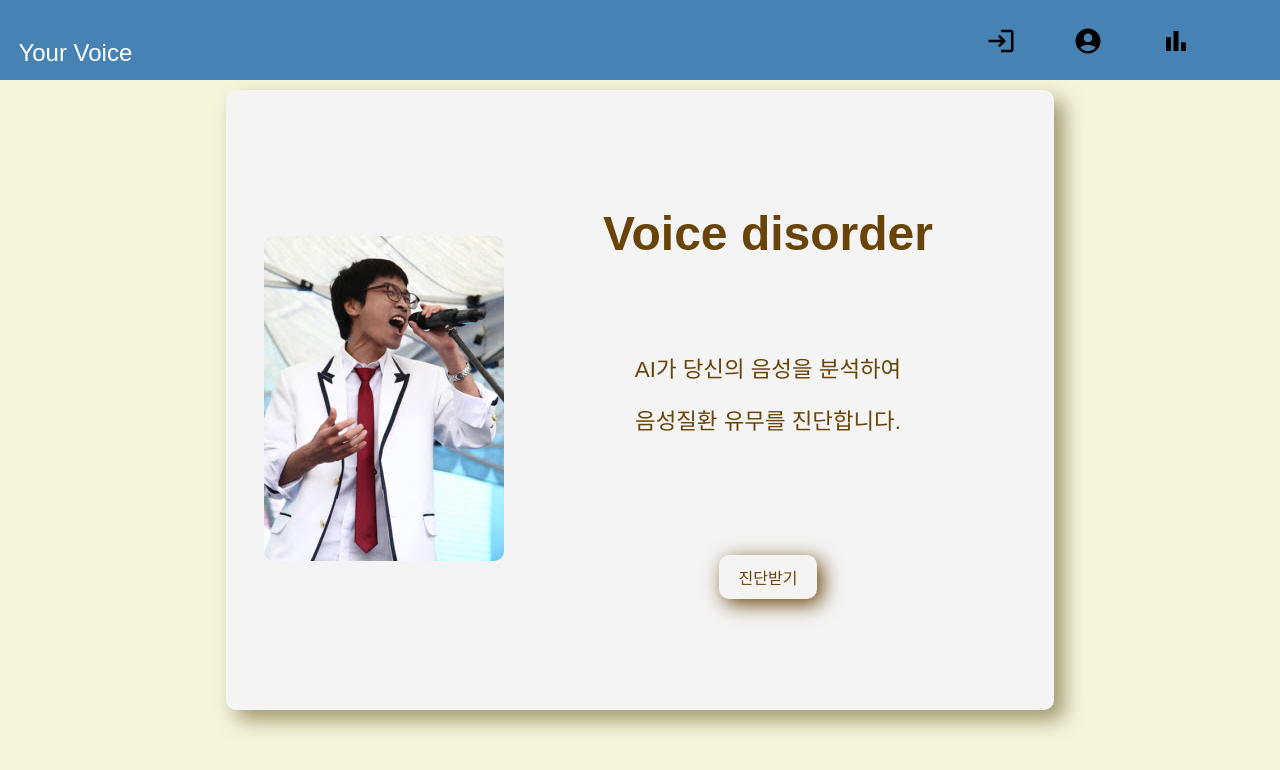
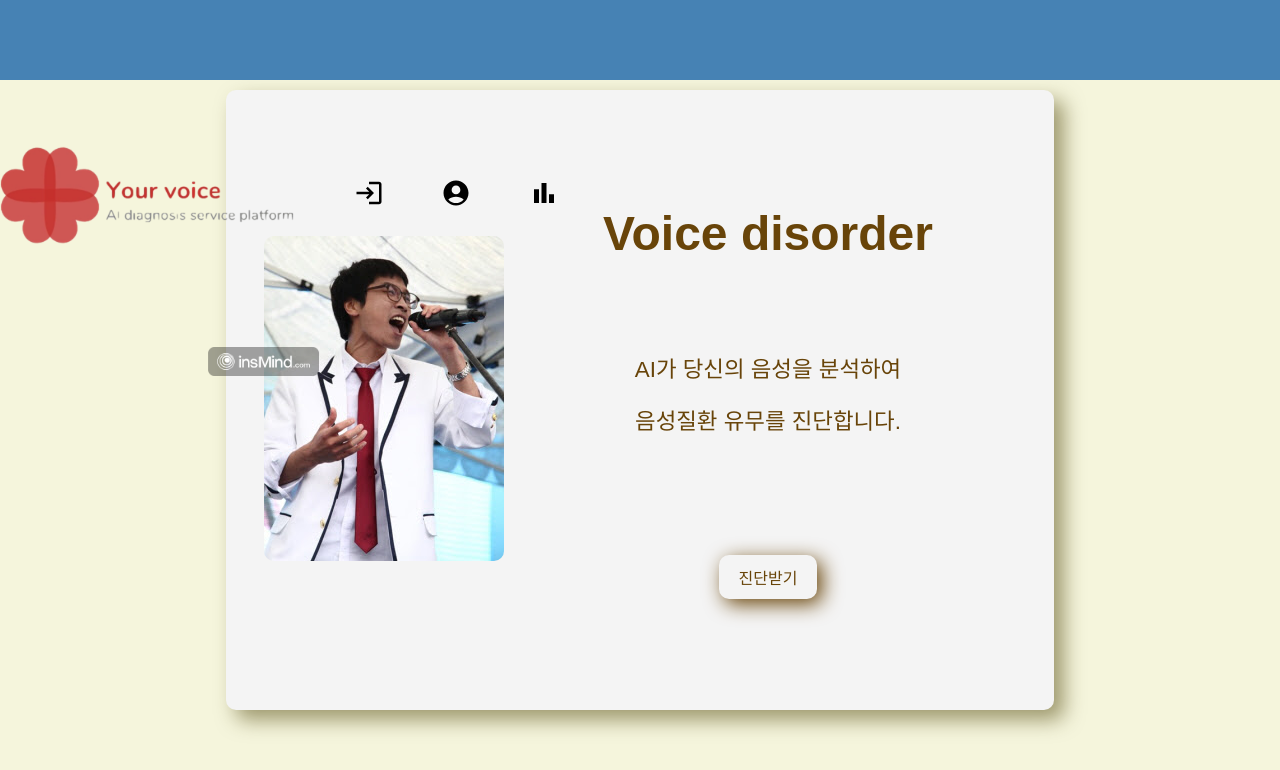
Before and after one commit to Soojong94/SilJeon, a React (Create React App) app in the folder your_voice/front/: page / in a window 1280 px wide. Shown: the top 770 px of the page. Built offline with nearby package versions, Linux system fonts and the light colour scheme.

Commit message:
logo  이상해

```diff
--- a/your_voice/front/src/Route/menu.css
+++ b/your_voice/front/src/Route/menu.css
@@ -33,8 +33,9 @@
 }
 
 .logo {
-  font-size: 1.5em;
-  margin-left: 5vw;
+  width: 50%;
+  height: auto;
+ maring:0 0 10px 10px;
 }
 
 .nav-items {
--- a/your_voice/front/src/Route/menu.jsx
+++ b/your_voice/front/src/Route/menu.jsx
@@ -4,17 +4,17 @@ import BarChartIcon from '@mui/icons-material/BarChart';
 import LoginIcon from '@mui/icons-material/Login';
 import AccountCircleIcon from '@mui/icons-material/AccountCircle';
 import './menu.css';
-
+import logo from '../Route/yourVoice_log.png'; // 이미지 파일을 import
 
 function MenuBar() {
 
   return (
-
     <div className='menu_bar_container nav_header'>
       <nav className="navbar">
-        <div className="logo">Your Voice</div>
+
         <div className="nav-items">
           <div className='menu_bar'>
+          <img src={logo} alt="Your Voice Logo" className="logo" />
             <a href='#'><button className="nav-button">
               <Tooltip title="로그인">
                 <LoginIcon className='icon' />
```
Also changed, not shown: your_voice/front/src/Route/yourVoice_log.png (added).
